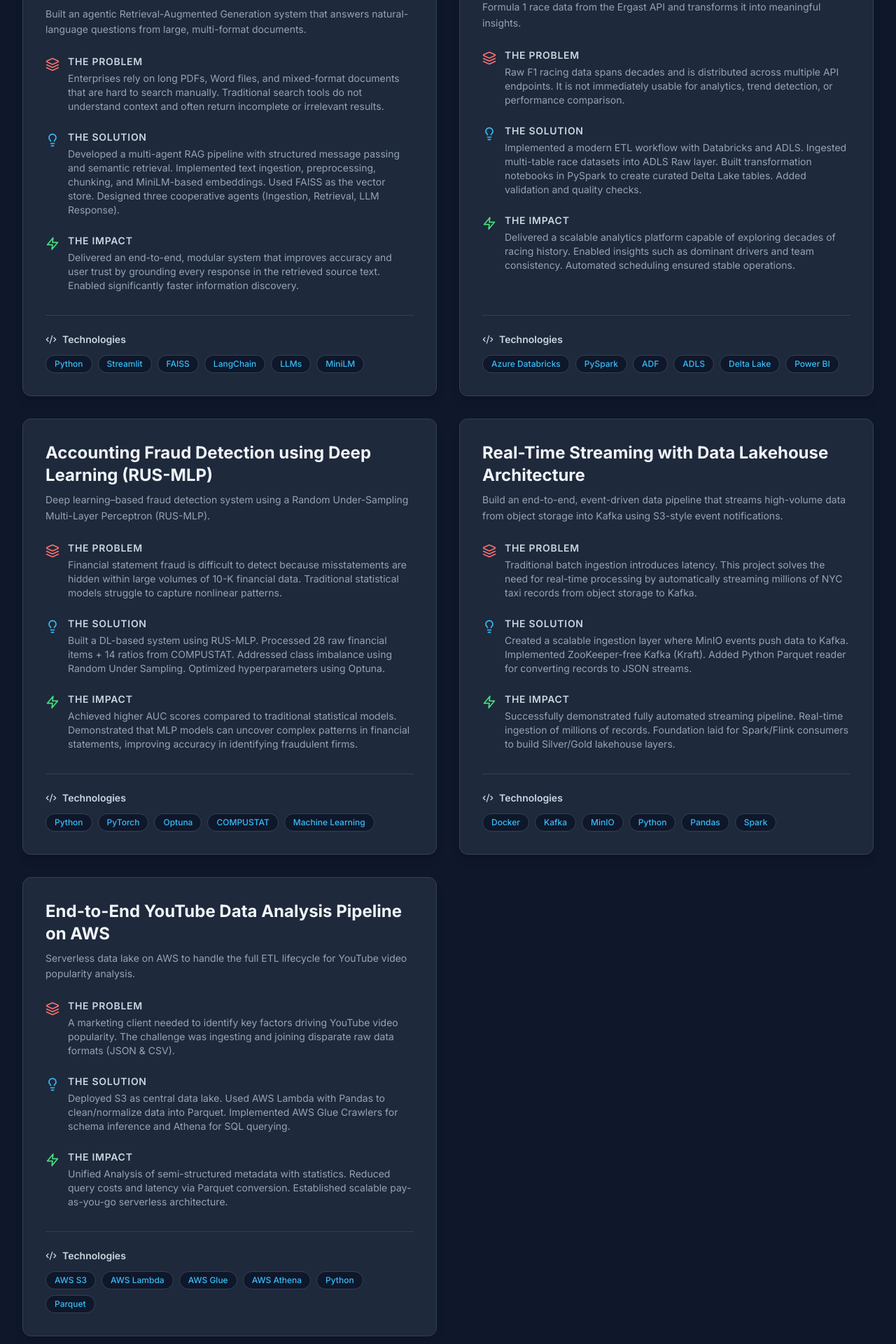
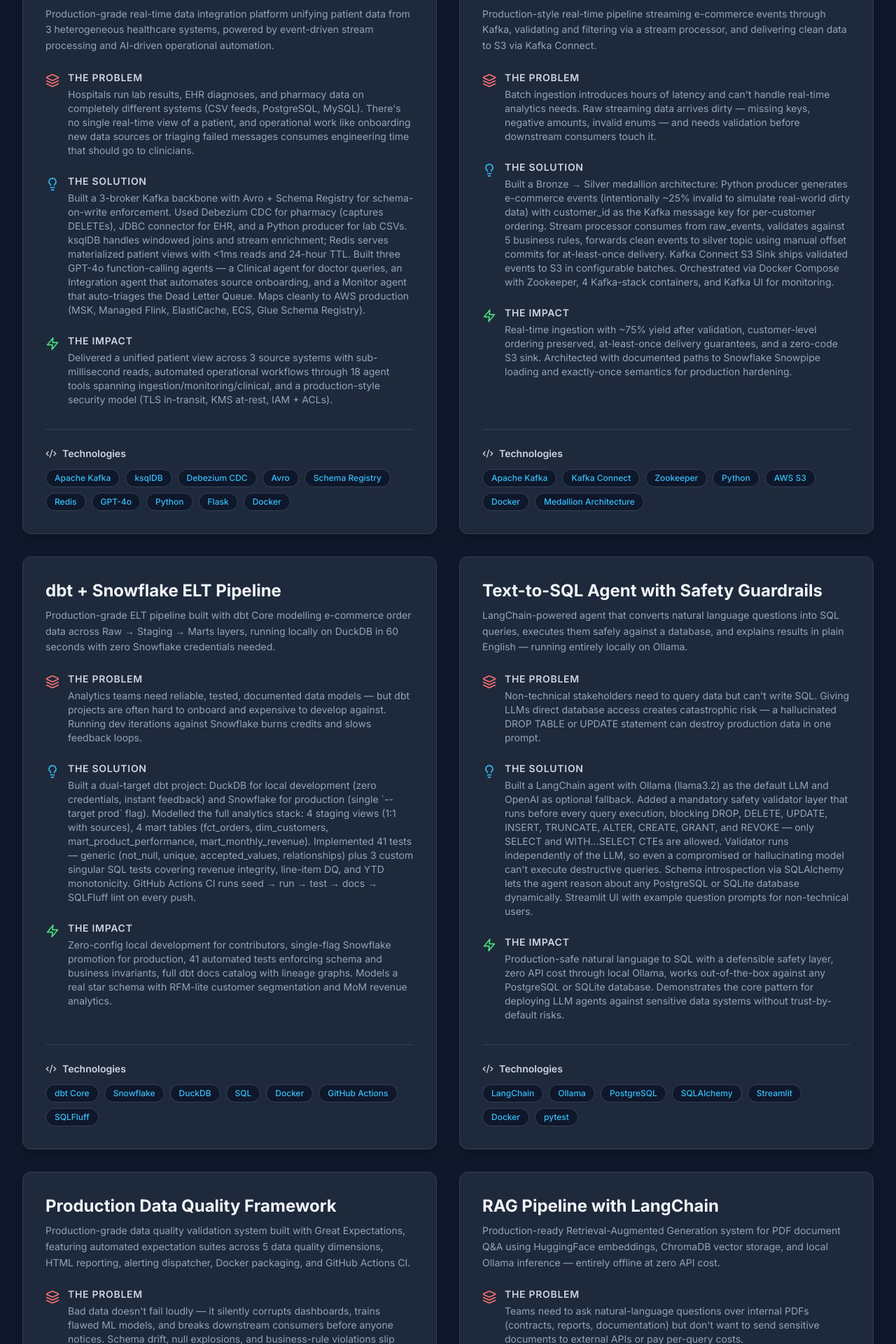
Before and after one commit to Revanthpotu/praneeth-Revanth-Data-Portfoliio, a React (Vite) app: page / in a window 1280 px wide. Shown: the part 6860-8780 px from the top of the page at 70% size. Built offline with nearby package versions, Linux system fonts and the light colour scheme.

Commit message:
Update constants.ts

```diff
--- a/constants.ts
+++ b/constants.ts
@@ -199,47 +199,72 @@ export const EDUCATION: Education[] = [
 export const PROJECTS: Project[] = [
   {
     id: 1,
-    title: "Agentic RAG-Based Multi-Format Document Question Answering System",
-    overview: "Built an agentic Retrieval-Augmented Generation system that answers natural-language questions from large, multi-format documents.",
-    problem: "Enterprises rely on long PDFs, Word files, and mixed-format documents that are hard to search manually. Traditional search tools do not understand context and often return incomplete or irrelevant results.",
-    solution: "Developed a multi-agent RAG pipeline with structured message passing and semantic retrieval. Implemented text ingestion, preprocessing, chunking, and MiniLM-based embeddings. Used FAISS as the vector store. Designed three cooperative agents (Ingestion, Retrieval, LLM Response).",
-    technologies: ["Python", "Streamlit", "FAISS", "LangChain", "LLMs", "MiniLM"],
-    impact: "Delivered an end-to-end, modular system that improves accuracy and user trust by grounding every response in the retrieved source text. Enabled significantly faster information discovery."
+    title: "HealthStream — Real-Time Patient Data Integration Pipeline",
+    overview: "Production-grade real-time data integration platform unifying patient data from 3 heterogeneous healthcare systems, powered by event-driven stream processing and AI-driven operational automation.",
+    problem: "Hospitals run lab results, EHR diagnoses, and pharmacy data on completely different systems (CSV feeds, PostgreSQL, MySQL). There's no single real-time view of a patient, and operational work like onboarding new data sources or triaging failed messages consumes engineering time that should go to clinicians.",
+    solution: "Built a 3-broker Kafka backbone with Avro + Schema Registry for schema-on-write enforcement. Used Debezium CDC for pharmacy (captures DELETEs), JDBC connector for EHR, and a Python producer for lab CSVs. ksqlDB handles windowed joins and stream enrichment; Redis serves materialized patient views with <1ms reads and 24-hour TTL. Built three GPT-4o function-calling agents — a Clinical agent for doctor queries, an Integration agent that automates source onboarding, and a Monitor agent that auto-triages the Dead Letter Queue. Maps cleanly to AWS production (MSK, Managed Flink, ElastiCache, ECS, Glue Schema Registry).",
+    impact: "Delivered a unified patient view across 3 source systems with sub-millisecond reads, automated operational workflows through 18 agent tools spanning ingestion/monitoring/clinical, and a production-style security model (TLS in-transit, KMS at-rest, IAM + ACLs).",
+    technologies: ["Apache Kafka", "ksqlDB", "Debezium CDC", "Avro", "Schema Registry", "Redis", "GPT-4o", "Python", "Flask", "Docker"],
+    githubUrl: "https://github.com/Revanthpotu/healthstream-realtime-patient-pipeline"
   },
   {
     id: 2,
-    title: "F1 Analytics Platform on Azure Databricks",
-    overview: "Designed and orchestrated an end-to-end analytics platform that ingests Formula 1 race data from the Ergast API and transforms it into meaningful insights.",
-    problem: "Raw F1 racing data spans decades and is distributed across multiple API endpoints. It is not immediately usable for analytics, trend detection, or performance comparison.",
-    solution: "Implemented a modern ETL workflow with Databricks and ADLS. Ingested multi-table race datasets into ADLS Raw layer. Built transformation notebooks in PySpark to create curated Delta Lake tables. Added validation and quality checks.",
-    technologies: ["Azure Databricks", "PySpark", "ADF", "ADLS", "Delta Lake", "Power BI"],
-    impact: "Delivered a scalable analytics platform capable of exploring decades of racing history. Enabled insights such as dominant drivers and team consistency. Automated scheduling ensured stable operations."
+    title: "Real-Time Kafka Pipeline with Medallion Architecture",
+    overview: "Production-style real-time pipeline streaming e-commerce events through Kafka, validating and filtering via a stream processor, and delivering clean data to S3 via Kafka Connect.",
+    problem: "Batch ingestion introduces hours of latency and can't handle real-time analytics needs. Raw streaming data arrives dirty — missing keys, negative amounts, invalid enums — and needs validation before downstream consumers touch it.",
+    solution: "Built a Bronze → Silver medallion architecture: Python producer generates e-commerce events (intentionally ~25% invalid to simulate real-world dirty data) with customer_id as the Kafka message key for per-customer ordering. Stream processor consumes from raw_events, validates against 5 business rules, forwards clean events to silver topic using manual offset commits for at-least-once delivery. Kafka Connect S3 Sink ships validated events to S3 in configurable batches. Orchestrated via Docker Compose with Zookeeper, 4 Kafka-stack containers, and Kafka UI for monitoring.",
+    impact: "Real-time ingestion with ~75% yield after validation, customer-level ordering preserved, at-least-once delivery guarantees, and a zero-code S3 sink. Architected with documented paths to Snowflake Snowpipe loading and exactly-once semantics for production hardening.",
+    technologies: ["Apache Kafka", "Kafka Connect", "Zookeeper", "Python", "AWS S3", "Docker", "Medallion Architecture"],
+    githubUrl: "https://github.com/Revanthpotu/kafka-realtime-pipeline"
   },
   {
     id: 3,
-    title: "Accounting Fraud Detection using Deep Learning (RUS-MLP)",
-    overview: "Deep learning–based fraud detection system using a Random Under-Sampling Multi-Layer Perceptron (RUS-MLP).",
-    problem: "Financial statement fraud is difficult to detect because misstatements are hidden within large volumes of 10-K financial data. Traditional statistical models struggle to capture nonlinear patterns.",
-    solution: "Built a DL-based system using RUS-MLP. Processed 28 raw financial items + 14 ratios from COMPUSTAT. Addressed class imbalance using Random Under Sampling. Optimized hyperparameters using Optuna.",
-    technologies: ["Python", "PyTorch", "Optuna", "COMPUSTAT", "Machine Learning"],
-    impact: "Achieved higher AUC scores compared to traditional statistical models. Demonstrated that MLP models can uncover complex patterns in financial statements, improving accuracy in identifying fraudulent firms."
+    title: "dbt + Snowflake ELT Pipeline",
+    overview: "Production-grade ELT pipeline built with dbt Core modelling e-commerce order data across Raw → Staging → Marts layers, running locally on DuckDB in 60 seconds with zero Snowflake credentials needed.",
+    problem: "Analytics teams need reliable, tested, documented data models — but dbt projects are often hard to onboard and expensive to develop against. Running dev iterations against Snowflake burns credits and slows feedback loops.",
+    solution: "Built a dual-target dbt project: DuckDB for local development (zero credentials, instant feedback) and Snowflake for production (single `--target prod` flag). Modelled the full analytics stack: 4 staging views (1:1 with sources), 4 mart tables (fct_orders, dim_customers, mart_product_performance, mart_monthly_revenue). Implemented 41 tests — generic (not_null, unique, accepted_values, relationships) plus 3 custom singular SQL tests covering revenue integrity, line-item DQ, and YTD monotonicity. GitHub Actions CI runs seed → run → test → docs → SQLFluff lint on every push.",
+    impact: "Zero-config local development for contributors, single-flag Snowflake promotion for production, 41 automated tests enforcing schema and business invariants, full dbt docs catalog with lineage graphs. Models a real star schema with RFM-lite customer segmentation and MoM revenue analytics.",
+    technologies: ["dbt Core", "Snowflake", "DuckDB", "SQL", "Docker", "GitHub Actions", "SQLFluff"],
+    githubUrl: "https://github.com/Revanthpotu/dbt-snowflake-elt-pipeline"
   },
   {
     id: 4,
-    title: "Real-Time Streaming with Data Lakehouse Architecture",
-    overview: "Build an end-to-end, event-driven data pipeline that streams high-volume data from object storage into Kafka using S3-style event notifications.",
-    problem: "Traditional batch ingestion introduces latency. This project solves the need for real-time processing by automatically streaming millions of NYC taxi records from object storage to Kafka.",
-    solution: "Created a scalable ingestion layer where MinIO events push data to Kafka. Implemented ZooKeeper-free Kafka (Kraft). Added Python Parquet reader for converting records to JSON streams.",
-    technologies: ["Docker", "Kafka", "MinIO", "Python", "Pandas", "Spark"],
-    impact: "Successfully demonstrated fully automated streaming pipeline. Real-time ingestion of millions of records. Foundation laid for Spark/Flink consumers to build Silver/Gold lakehouse layers."
+    title: "Text-to-SQL Agent with Safety Guardrails",
+    overview: "LangChain-powered agent that converts natural language questions into SQL queries, executes them safely against a database, and explains results in plain English — running entirely locally on Ollama.",
+    problem: "Non-technical stakeholders need to query data but can't write SQL. Giving LLMs direct database access creates catastrophic risk — a hallucinated DROP TABLE or UPDATE statement can destroy production data in one prompt.",
+    solution: "Built a LangChain agent with Ollama (llama3.2) as the default LLM and OpenAI as optional fallback. Added a mandatory safety validator layer that runs before every query execution, blocking DROP, DELETE, UPDATE, INSERT, TRUNCATE, ALTER, CREATE, GRANT, and REVOKE — only SELECT and WITH...SELECT CTEs are allowed. Validator runs independently of the LLM, so even a compromised or hallucinating model can't execute destructive queries. Schema introspection via SQLAlchemy lets the agent reason about any PostgreSQL or SQLite database dynamically. Streamlit UI with example question prompts for non-technical users.",
+    impact: "Production-safe natural language to SQL with a defensible safety layer, zero API cost through local Ollama, works out-of-the-box against any PostgreSQL or SQLite database. Demonstrates the core pattern for deploying LLM agents against sensitive data systems without trust-by-default risks.",
+    technologies: ["LangChain", "Ollama", "PostgreSQL", "SQLAlchemy", "Streamlit", "Docker", "pytest"],
+    githubUrl: "https://github.com/Revanthpotu/text-to-sql-agent"
   },
   {
     id: 5,
-    title: "End-to-End YouTube Data Analysis Pipeline on AWS",
-    overview: "Serverless data lake on AWS to handle the full ETL lifecycle for YouTube video popularity analysis.",
-    problem: "A marketing client needed to identify key factors driving YouTube video popularity. The challenge was ingesting and joining disparate raw data formats (JSON & CSV).",
-    solution: "Deployed S3 as central data lake. Used AWS Lambda with Pandas to clean/normalize data into Parquet. Implemented AWS Glue Crawlers for schema inference and Athena for SQL querying.",
-    technologies: ["AWS S3", "AWS Lambda", "AWS Glue", "AWS Athena", "Python", "Parquet"],
-    impact: "Unified Analysis of semi-structured metadata with statistics. Reduced query costs and latency via Parquet conversion. Established scalable pay-as-you-go serverless architecture."
+    title: "Production Data Quality Framework",
+    overview: "Production-grade data quality validation system built with Great Expectations, featuring automated expectation suites across 5 data quality dimensions, HTML reporting, alerting dispatcher, Docker packaging, and GitHub Actions CI.",
+    problem: "Bad data doesn't fail loudly — it silently corrupts dashboards, trains flawed ML models, and breaks downstream consumers before anyone notices. Schema drift, null explosions, and business-rule violations slip through without automated checks.",
+    solution: "Built four expectation suites covering completeness (null checks, uniqueness), validity (regex patterns, enum sets, type assertions), accuracy (value ranges, distribution health), and schema integrity (column order, referential integrity, row counts). Pipeline orchestrator runs all suites, produces HTML reports, and triggers a severity-graded alert dispatcher (CRITICAL < 50% pass rate down to LOW 90-99%) with Slack/PagerDuty/Email dispatcher stubs. Packaged in Docker with docker-compose, GitHub Actions CI runs all suites per push and uploads artifacts.",
+    impact: "Catches silent pipeline failures before they poison analytics — schema drift, null explosions, unmapped enums, foreign key breaks, and statistical anomalies. Production-extensible architecture with documented paths to Airflow integration, new data sources, and additional alerting channels.",
+    technologies: ["Great Expectations", "Python", "Pandas", "pytest", "Docker", "GitHub Actions"],
+    githubUrl: "https://github.com/Revanthpotu/data-quality-framework"
+  },
+  {
+    id: 6,
+    title: "RAG Pipeline with LangChain",
+    overview: "Production-ready Retrieval-Augmented Generation system for PDF document Q&A using HuggingFace embeddings, ChromaDB vector storage, and local Ollama inference — entirely offline at zero API cost.",
+    problem: "Teams need to ask natural-language questions over internal PDFs (contracts, reports, documentation) but don't want to send sensitive documents to external APIs or pay per-query costs.",
+    solution: "Built an end-to-end RAG pipeline: PDFs loaded via PyMuPDF, chunked with RecursiveCharacterTextSplitter (1000-char chunks, 200 overlap), embedded with sentence-transformers/all-MiniLM-L6-v2, stored in ChromaDB with on-disk persistence. Query pipeline embeds user questions, retrieves top-K chunks by cosine similarity, assembles context with source attribution, and generates grounded answers via Ollama (llama3.2). All settings externalized through environment variables. Streamlit UI with file upload and chat interface, Docker Compose for the full stack.",
+    impact: "Fully offline RAG system with zero API costs, grounded answers with source attribution, configurable chunking and retrieval parameters. Demonstrates the complete RAG pattern — ingestion, embedding, retrieval, generation — in a reproducible containerized deployment.",
+    technologies: ["LangChain", "ChromaDB", "Sentence-Transformers", "Ollama", "PyMuPDF", "Streamlit", "Docker"],
+    githubUrl: "https://github.com/Revanthpotu/rag-pipeline-langchain"
+  },
+  {
+    id: 7,
+    title: "F1 Analytics Platform on Azure Databricks",
+    overview: "End-to-end analytics platform ingesting Formula 1 race data from the Ergast API and transforming it into dashboard-ready insights across decades of racing history.",
+    problem: "Raw F1 racing data spans 70+ years across multiple API endpoints in disparate formats. It's not immediately usable for analytics, trend detection, or performance comparison without substantial transformation.",
+    solution: "Implemented a modern ETL workflow on Azure: ingested multi-table race datasets into the ADLS Raw layer, built PySpark transformation notebooks in Databricks to create curated Delta Lake tables, added validation and quality checks, and scheduled the pipeline through Azure Data Factory. Visualized results in Databricks dashboards focused on driver and team dominance across eras.",
+    impact: "Scalable analytics platform exploring decades of racing history with automated scheduling. Delivered insights on dominant drivers and team consistency patterns across F1 eras.",
+    technologies: ["Azure Databricks", "PySpark", "Azure Data Factory", "ADLS", "Delta Lake", "Power BI"],
+    githubUrl: "https://github.com/Revanthpotu/Formula1-Data-Pipeline-Transformation-Databricks"
   }
 ];
```
